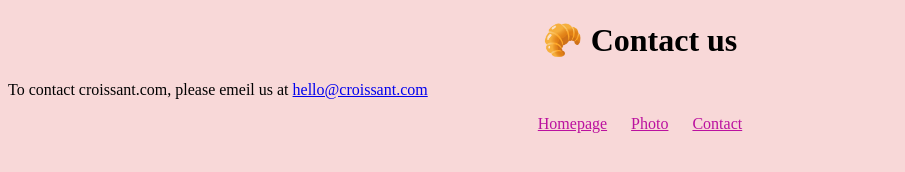
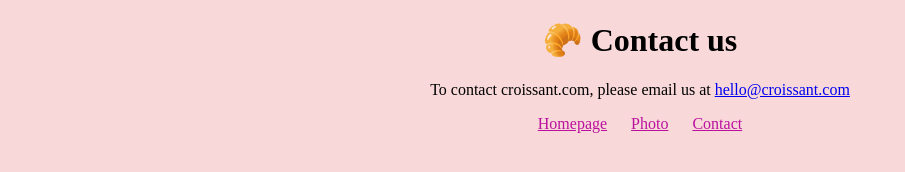
Before and after one commit to nwekeVictory/Croissant, a plain HTML site: page contact.html in a window 1280 px wide. Shown: the whole page, without its empty margins (0-905 px from the left). Drawn offline with Linux system fonts and the light colour scheme.

Commit message:
updated the html and css

```diff
--- a/contact.html
+++ b/contact.html
@@ -13,7 +13,7 @@
         🥐 Contact us
     </h1>
     <p>
-        To contact croissant.com, please emeil us at
+        To contact croissant.com, please email us at
         <a href="mailto:hello@croissant.com" title="contact us by email">hello@croissant.com</a>
     </p>
     <footer>
--- a/css/styles.css
+++ b/css/styles.css
@@ -2,7 +2,7 @@
 
     background-color: rgb(248, 216, 216);
 }
-h1 , h2{
+h1 , h2 ,p{
     text-align: center;
 }
 img {
```
Also changed, not shown: photo.html (+1 -1 lines), images/Capture.PNG (renamed from images.html/Capture.PNG), images/croissant.jpg (renamed from images.html/croissant.jpg).
